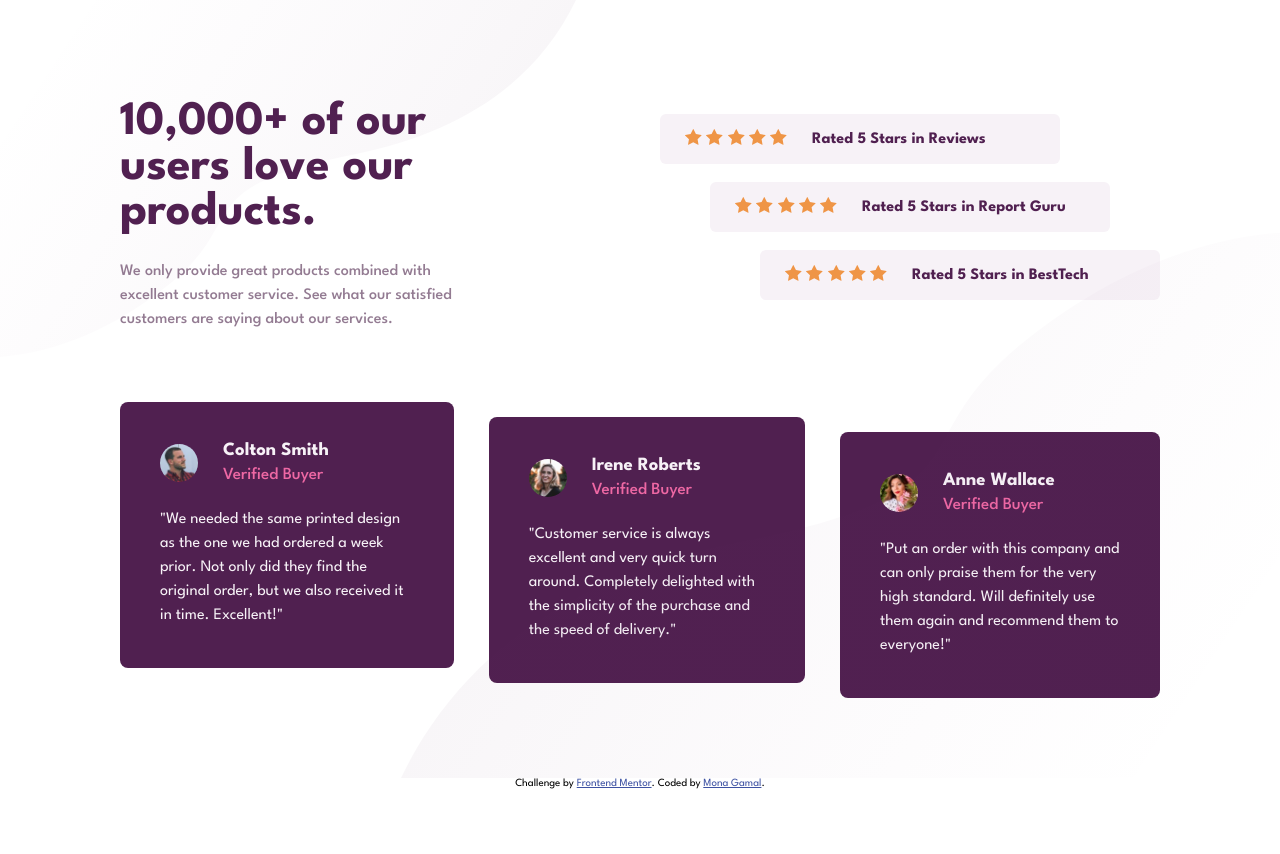
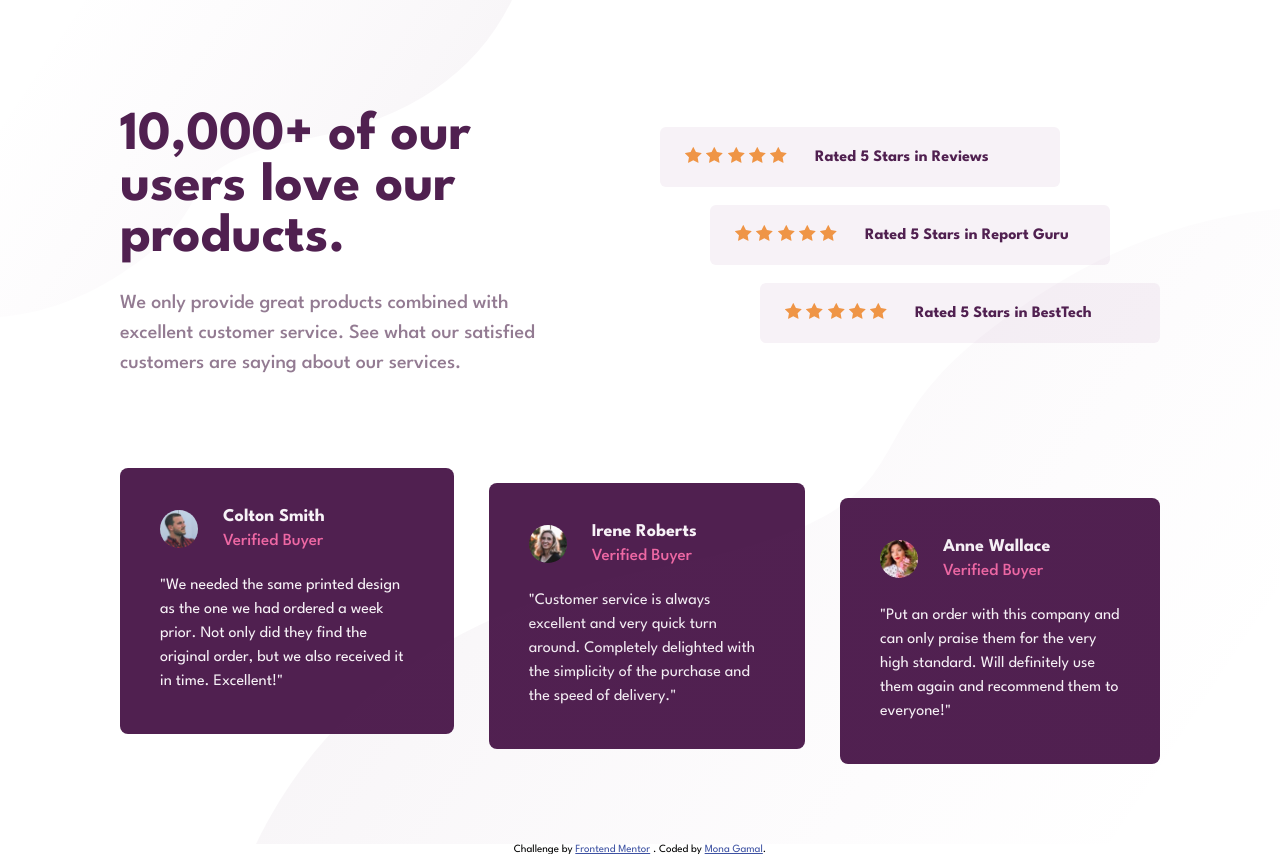
Before and after one commit to m0nagamal/Social-Proof-Section-Master, a plain HTML site: page index.html in a window 1280 px wide. Before the commit the page ends 800 px from the top, so only its background shows below. Drawn offline with Linux system fonts and the light colour scheme.

Commit message:
Update the index html file and master css file

```diff
--- a/css/master.css
+++ b/css/master.css
@@ -16,7 +16,7 @@ main {
     width: 100%;
     background-color: white;
     position: relative;
-    padding: 100px 120px 80px;
+    padding: 110px 120px 80px;
 }
 
 main::before {
@@ -24,7 +24,7 @@ main::before {
     background-image: url(../images/bg-pattern-top-desktop.svg);
     background-size: contain;
     background-repeat: no-repeat;
-    width: 45%;
+    width: 40%;
     height: 50%;
     position: absolute;
     top: 0;
@@ -38,13 +38,13 @@ main::after {
     background-repeat: no-repeat;
     background-position: bottom right;
     width: 80%;
-    height: 70%;
+    height: 88%;
     position: absolute;
     bottom: 0;
     right: 0;
 }
 
-@media (max-width: 992px) {
+@media (max-width: 991px) {
     main {
         padding: 20px;
     }
@@ -58,27 +58,27 @@ main .details {
     display: flex;
     justify-content: space-between;
     align-items: center;
-    margin-bottom: 100px;
+    margin-bottom: 120px;
 }
 
 main .details .info {
-    flex-basis: 35%;
+    flex-basis: 40%;
 }
 
 main .details .info h1 {
     color: hsl(300, 43%, 22%);
-    font-size: 48px;
+    font-size: 55px;
     margin-bottom: 25px;
 }
 
 main .details .info p {
     color: hsl(303, 10%, 53%);
     line-height: 1.5;
-    font-size: 16px;
+    font-size: 20px;
     font-weight: 500;
 }
 
-@media (max-width: 992px) {
+@media (max-width: 991px) {
     main .details {
         flex-direction: column;
         text-align: center;
@@ -94,7 +94,7 @@ main .details .info p {
 
 main .details .stats .stat {
     width: 400px;
-    padding: 15px 25px 15px;
+    padding: 20px 25px 20px;
     background-color: hsl(300, 24%, 96%);
     margin-bottom: 18px;
     border-radius: 6px;
@@ -104,12 +104,12 @@ main .details .stats .stat {
     -o-border-radius: 6px;
     display: flex;
     align-items: center;
-    gap: 5px;
+    gap: 8px;
     color: hsl(300, 43%, 22%);
     font-weight: 700;
 }
 
-@media (max-width: 992px) {
+@media (max-width: 991px) {
     main .details .stats {
         width: 100%;
     }
@@ -148,7 +148,7 @@ main .reviews {
     gap: 35px;
 }
 
-@media (max-width: 992px) {
+@media (max-width: 991px) {
     main .reviews {
         flex-direction: column;
         gap: 20px;
@@ -199,9 +199,10 @@ main .reviews article .title img {
     margin-right: 25px;
 }
 
-main .reviews article .title .profile-name h3 {
+main .reviews article .title .profile-name h2 {
     color: hsl(300, 24%, 96%);
     font-weight: 700;
+    font-size: 18px;
     margin-bottom: 8px;
 }
 
--- a/index.html
+++ b/index.html
@@ -83,7 +83,7 @@
                     <div class="title">
                         <img src="images/image-colton.jpg" alt="" />
                         <div class="profile-name">
-                            <h3>Colton Smith</h3>
+                            <h2>Colton Smith</h2>
                             <span>Verified Buyer</span>
                         </div>
                     </div>
@@ -98,7 +98,7 @@
                     <div class="title">
                         <img src="images/image-irene.jpg" alt="" />
                         <div class="profile-name">
-                            <h3>Irene Roberts</h3>
+                            <h2>Irene Roberts</h2>
                             <span>Verified Buyer</span>
                         </div>
                     </div>
@@ -112,7 +112,7 @@
                     <div class="title">
                         <img src="images/image-anne.jpg" alt="" />
                         <div class="profile-name">
-                            <h3>Anne Wallace</h3>
+                            <h2>Anne Wallace</h2>
                             <span>Verified Buyer</span>
                         </div>
                     </div>
@@ -128,9 +128,10 @@
             Challenge by
             <a
                 href="https://www.frontendmentor.io?ref=challenge"
-                target="_blank"
-                >Frontend Mentor</a
-            >. Coded by
+                target="_blank">
+                Frontend Mentor</a
+            >
+            . Coded by
             <a href="https://www.frontendmentor.io/profile/m0nagamal"
                 >Mona Gamal</a
             >.
```
